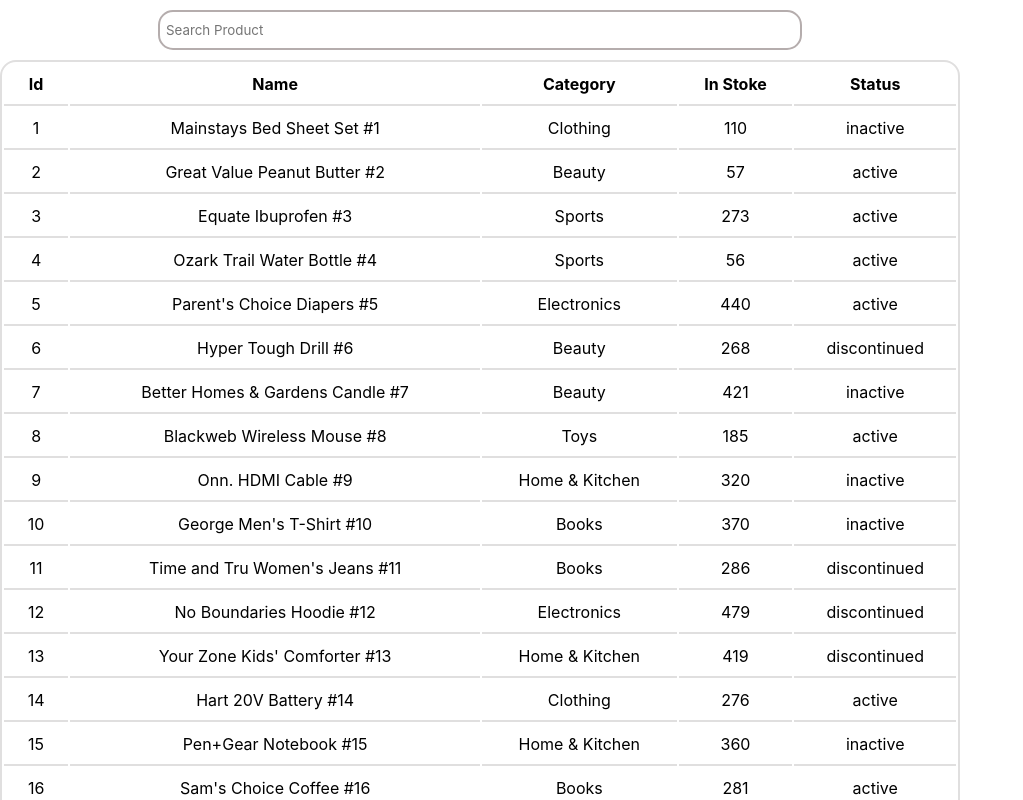
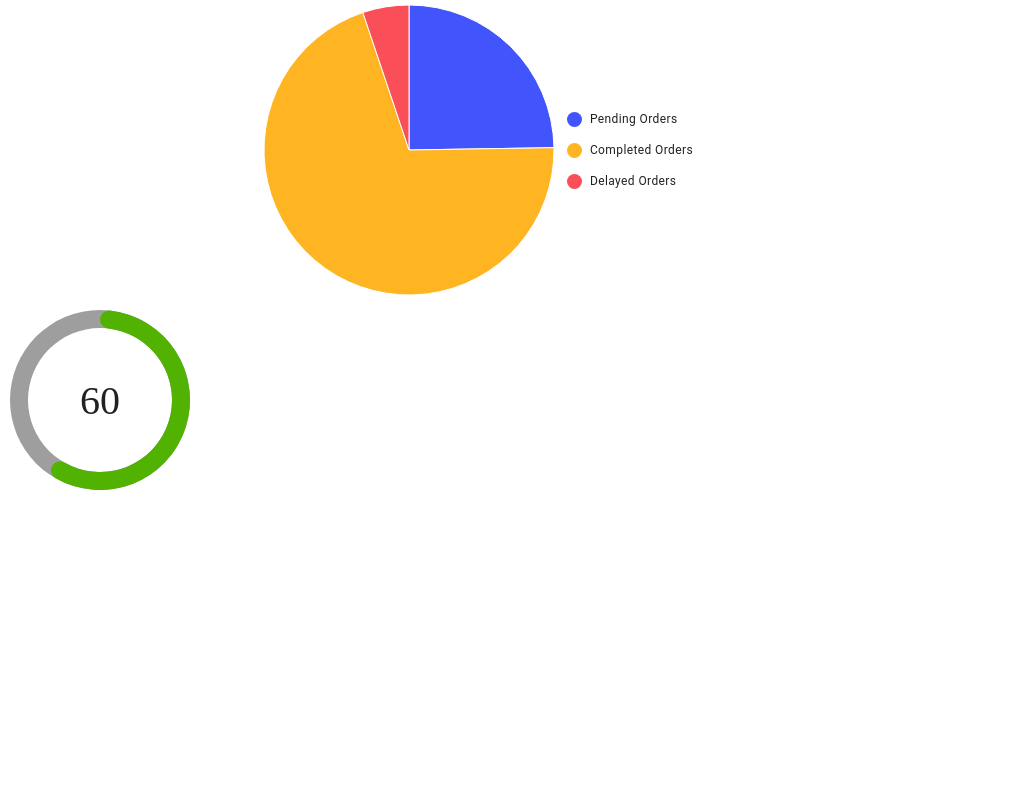
Before and after one commit to Shubhamjha31/Walmart_project, a React (Create React App) app in the folder templates/: page / in a window 1280 px wide. Shown: the top 800 px of the page, without its empty margins (0-1023 px from the left). Built offline with nearby package versions, Linux system fonts and the light colour scheme.

Commit message:
piechart

```diff
--- a/templates/package.json
+++ b/templates/package.json
@@ -3,6 +3,11 @@
   "version": "0.1.0",
   "private": true,
   "dependencies": {
+    "@emotion/react": "^11.14.0",
+    "@emotion/styled": "^11.14.1",
+    "@mui/material": "^7.2.0",
+    "@mui/styled-engine-sc": "^7.2.0",
+    "@mui/x-charts": "^8.8.0",
     "@testing-library/dom": "^10.4.0",
     "@testing-library/jest-dom": "^6.6.3",
     "@testing-library/react": "^16.3.0",
@@ -12,6 +17,7 @@
     "react-chartjs-2": "^5.3.0",
     "react-dom": "^19.1.0",
     "react-scripts": "5.0.1",
+    "styled-components": "^6.1.19",
     "web-vitals": "^2.1.4"
   },
   "scripts": {
--- a/templates/src/App.js
+++ b/templates/src/App.js
@@ -3,13 +3,19 @@
 import './App.css';
 import AreaChart from './components/Line_graph';
 import Auth from './pages/Auth';
+import PieChartOrder from './components/Piechart';
+import InventoryCapacityChart from './components/Inventory_capacity_chart';
+
+
 function App() {
   return (
     <div className="App">
         <div className='charts'>
             {/* <AreaChart/> */}
-            <ProductTable />
+            {/* <ProductTable /> */}
             {/* <Auth/> */}
+            <PieChartOrder />
+            <InventoryCapacityChart />
         </div>
 
     </div>
--- /dev/null
+++ b/templates/src/components/Inventory_capacity_chart.jsx
@@ -0,0 +1,31 @@
+import React from 'react';
+import { Gauge, gaugeClasses } from '@mui/x-charts/Gauge';
+import '../styles/Inventory_capacity_chart.css';
+
+const settings = {
+  width: 200,
+  height: 200,
+  value: 60,
+};
+
+export default function InventoryCapacityChart() {
+    return (
+        <div className='capacity-chart'>
+            <Gauge
+      {...settings}
+      cornerRadius="50%"
+      sx={(theme) => ({
+        [`& .${gaugeClasses.valueText}`]: {
+          fontSize: 40,
+        },
+        [`& .${gaugeClasses.valueArc}`]: {
+          fill: '#52b202',
+        },
+        [`& .${gaugeClasses.referenceArc}`]: {
+          fill: theme.palette.text.disabled,
+        },
+      })}
+    />
+        </div>
+    )
+}
--- /dev/null
+++ b/templates/src/components/Piechart.jsx
@@ -0,0 +1,27 @@
+import * as React from 'react';
+import { PieChart } from '@mui/x-charts/PieChart';
+import { warehouseOrders, valueFormatter } from './assets/webUsageStats';
+import '../styles/piechart.css';
+
+export default function PieChartOrder() {
+  return (
+    <div className='sale-cards'>
+        <div className='pie-chart'>
+          <PieChart
+            series={[
+                {
+                    data: warehouseOrders,
+                    highlightScope: { fade: 'global', highlight: 'item' },
+                    faded: { innerRadius: 30, additionalRadius: -30, color: 'gray' },
+                    valueFormatter,
+                },
+                ]}
+            height={300}
+            width={300}
+          />
+        </div>
+    </div>
+
+
+  );
+}
--- a/templates/src/components/Product_table.jsx
+++ b/templates/src/components/Product_table.jsx
@@ -4,7 +4,6 @@
 
 function ProductTable(){
     const [search, setSearch] = useState('');
-
 
     return (
         <div className='product-table'>
@@ -21,7 +20,7 @@
                         <th>Id</th>
                         <th>Name</th>
                         <th>Category</th>
-                        <th>In Stoke</th>
+                        <th>In Stock</th>
                         <th>Status</th>
                     </tr>
                 </thead>
--- /dev/null
+++ b/templates/src/components/assets/webUsageStats.js
@@ -0,0 +1,14 @@
+const rawOrders = [
+  { label: 'Pending Orders', value: 120 },
+  { label: 'Completed Orders', value: 340 },
+  { label: 'Delayed Orders', value: 25 }
+];
+
+const totalOrders = rawOrders.reduce((sum, item) => sum + item.value, 0);
+
+export const warehouseOrders = rawOrders.map(item => ({
+  label: item.label,
+  value: Number(((item.value / totalOrders) * 100).toFixed(2)) // percentage
+}));
+
+export const valueFormatter = (item) => `${item.value}`;
--- /dev/null
+++ b/templates/src/styles/Inventory_capacity_chart.css
@@ -0,0 +1,3 @@
+h2{
+    color: blue;
+}
```
Also changed, not shown: templates/src/styles/piechart.css (added), 1 other file (tests, documents, lock files or other folders).
